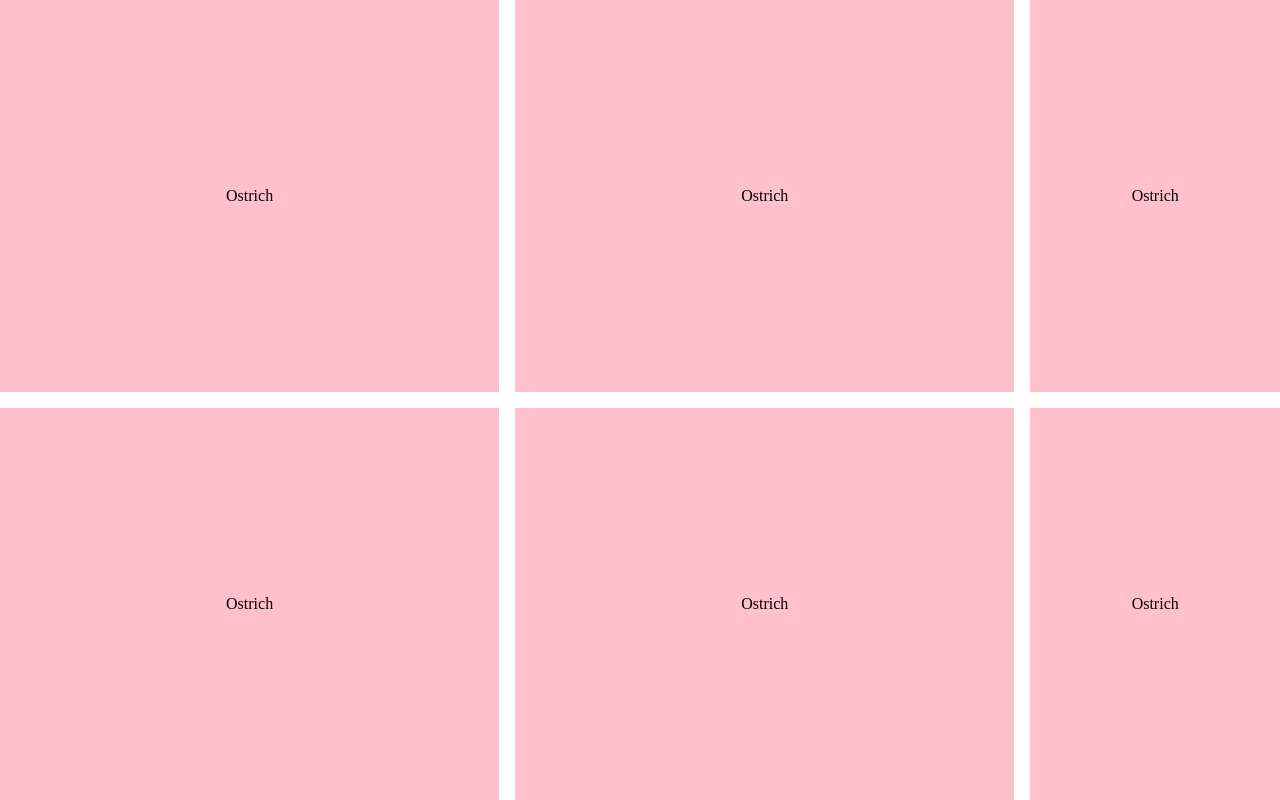
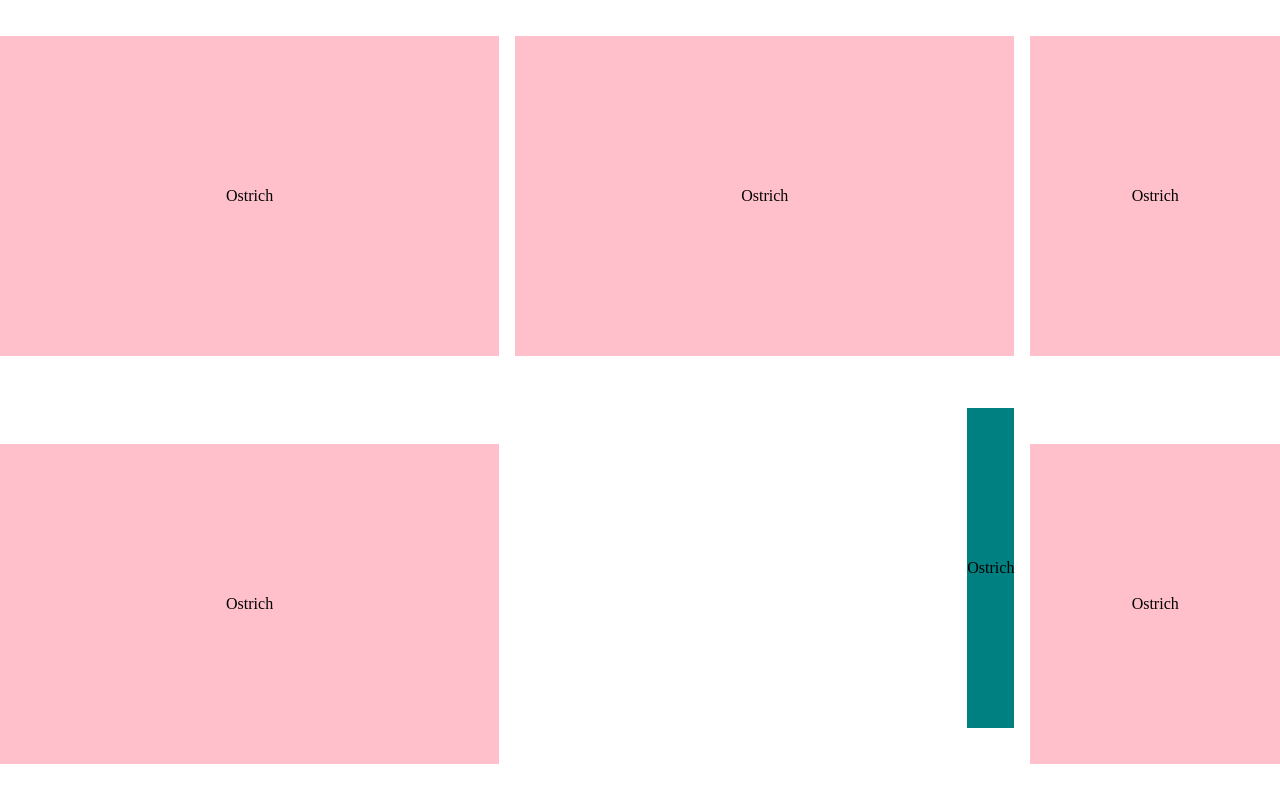
Before and after one commit to josh3021/css-layout-masterclass-challenge, a website built with Vite: page index.html in a window 1280 px wide. Built offline with nearby package versions, Linux system fonts and the light colour scheme.

Commit message:
#3.7 ALign and justify items

```diff
--- a/src/style.css
+++ b/src/style.css
@@ -12,11 +12,22 @@ body {
   grid-auto-rows: 1fr; /* template columns, template rows 넘어가는 row의 크기 비율을 설정한다. */
   grid-auto-columns: 0.5fr;
   grid-auto-flow: column; /* grid가 정렬되는 flow 선언 */
+  /* justify-items: stretch; /* child items들을 그리드 셀 안에서 stretch한다. main-axis와 상관없이 (horizontal) */
+  /* align-items: center; /* child items들을 그리드 셀 안에서 center한다. main-axis와 상관없이 (vertical) */
+  place-items: center stretch; /* align-items, justify-items를 동시에 설정하능 */
 }
 
 div {
+  height: 20rem;
   display: flex;
   justify-content: center;
   align-items: center;
   background-color: pink;
 }
+
+div:nth-child(4) {
+  background-color: teal;
+  /* justify-self: end; /* justify-items를 혼자 */
+  /* align-self: start; /* align-items를 혼자 */
+  place-self: start end; /* align-self, justify-self */
+}
```
